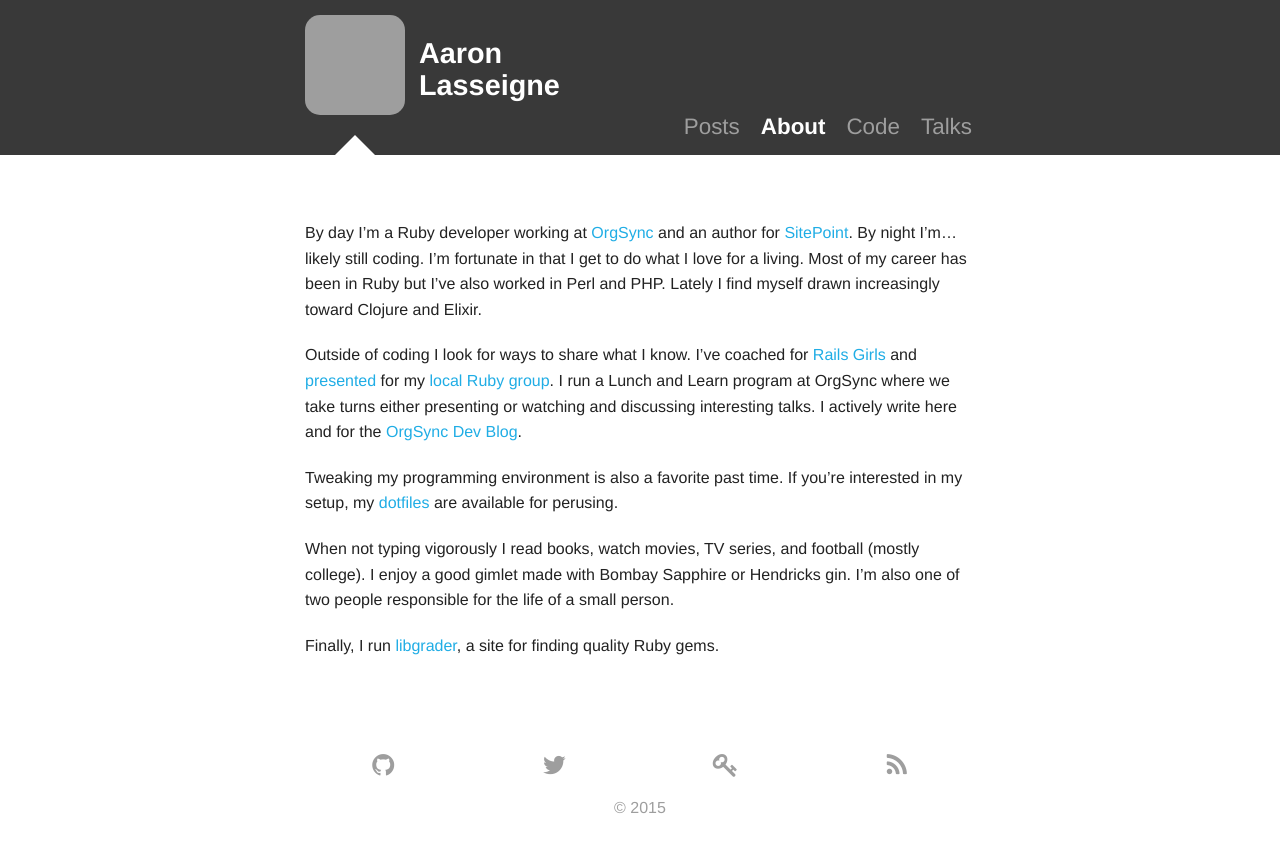
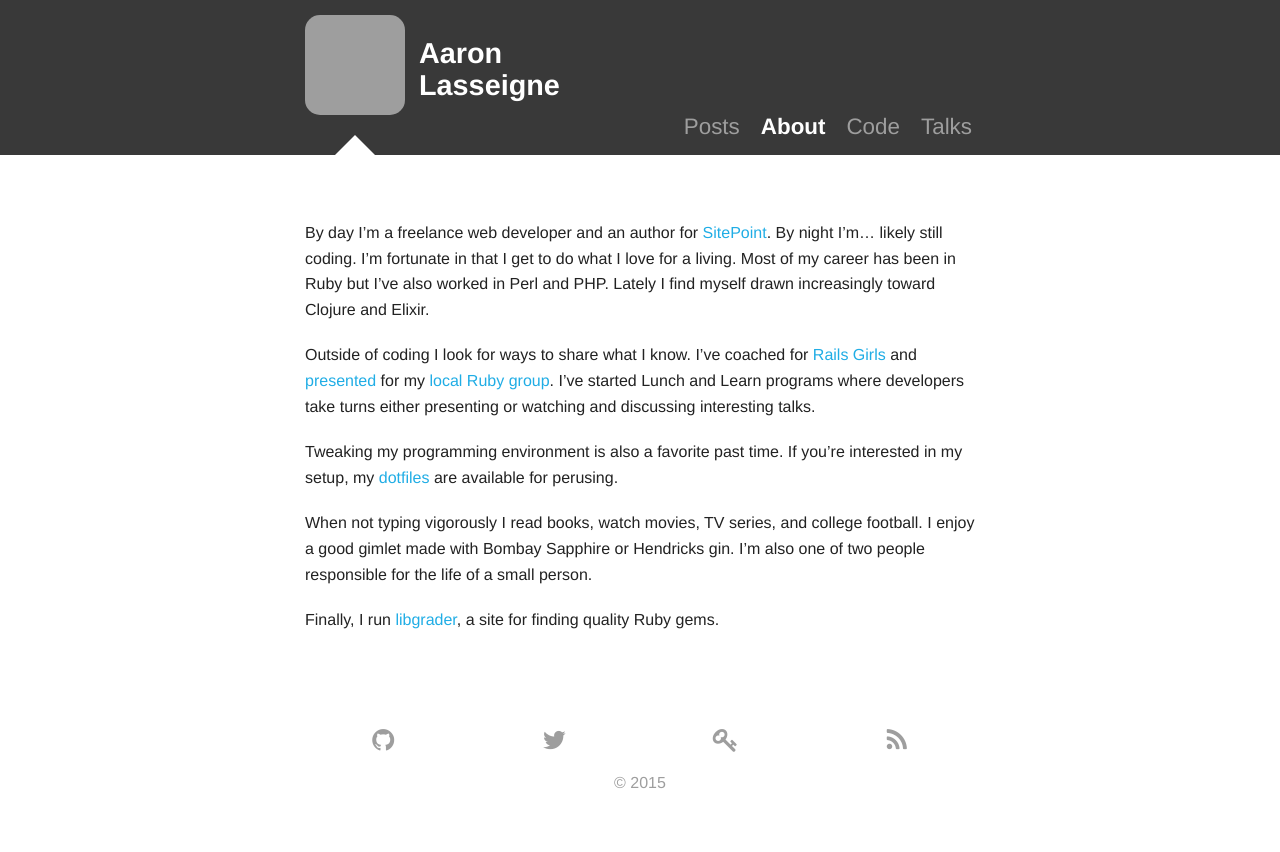
Before and after one commit to AaronLasseigne/aaronlasseigne.github.com, a Jekyll site: the page built from about.md, in a window 1280 px wide, cut to the strip 0-852 px from the top of the page. Built offline with Jekyll 4.4.1, drawn with Linux system fonts in a browser that asks for light colours; grey boxes are pictures that could not be loaded.

Commit message:
update the about page to remove OrgSync

```diff
--- a/about.md
+++ b/about.md
@@ -5,31 +5,28 @@ class: about
 
 <p style="margin-top:0.9375em"></p>
 
-By day I'm a Ruby developer working at [OrgSync][1] and an author for [SitePoint][7].
+By day I'm a freelance web developer and an author for [SitePoint][].
 By night I'm... likely still coding.
 I'm fortunate in that I get to do what I love for a living.
 Most of my career has been in Ruby but I've also worked in Perl and PHP.
 Lately I find myself drawn increasingly toward Clojure and Elixir.
 
 Outside of coding I look for ways to share what I know.
-I've coached for [Rails Girls][2] and [presented][3] for my [local Ruby group][4].
-I run a Lunch and Learn program at OrgSync where we take turns either presenting or watching and discussing interesting talks.
-I actively write here and for the [OrgSync Dev Blog][5].
+I've coached for [Rails Girls][] and [presented][] for my [local Ruby group][].
+I've started Lunch and Learn programs where developers take turns either presenting or watching and discussing interesting talks.
 
 Tweaking my programming environment is also a favorite past time.
-If you're interested in my setup, my [dotfiles][6] are available for perusing.
+If you're interested in my setup, my [dotfiles][] are available for perusing.
 
-When not typing vigorously I read books, watch movies, TV series, and football (mostly college).
+When not typing vigorously I read books, watch movies, TV series, and college football.
 I enjoy a good gimlet made with Bombay Sapphire or Hendricks gin.
 I'm also one of two people responsible for the life of a small person.
 
-Finally, I run [libgrader][8], a site for finding quality Ruby gems.
+Finally, I run [libgrader][], a site for finding quality Ruby gems.
 
-[1]: http://www.orgsync.com/
-[2]: http://railsgirls.com/
-[3]: /talks/
-[4]: http://www.dallasrb.org/
-[5]: http://devblog.orgsync.com/
-[6]: https://github.com/AaronLasseigne/dotfiles
-[7]: http://www.sitepoint.com/author/alasseigne/
-[8]: http://www.libgrader.com
+[Rails Girls]: http://railsgirls.com/
+[presented]: /talks/
+[local Ruby group]: http://www.dallasrb.org/
+[dotfiles]: https://github.com/AaronLasseigne/dotfiles
+[SitePoint]: http://www.sitepoint.com/author/alasseigne/
+[libgrader]: http://www.libgrader.com
```
